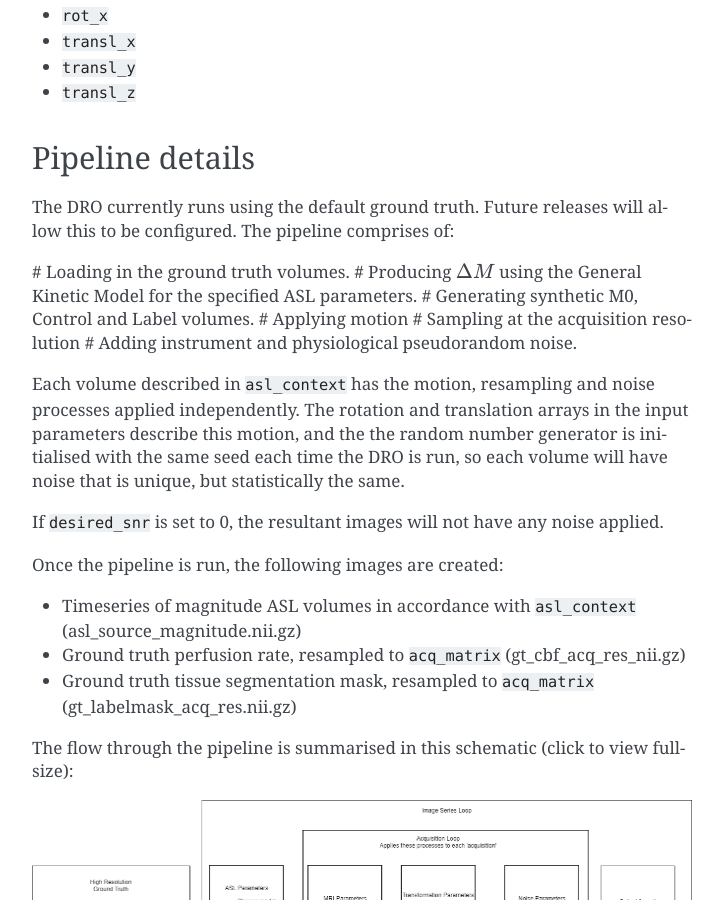
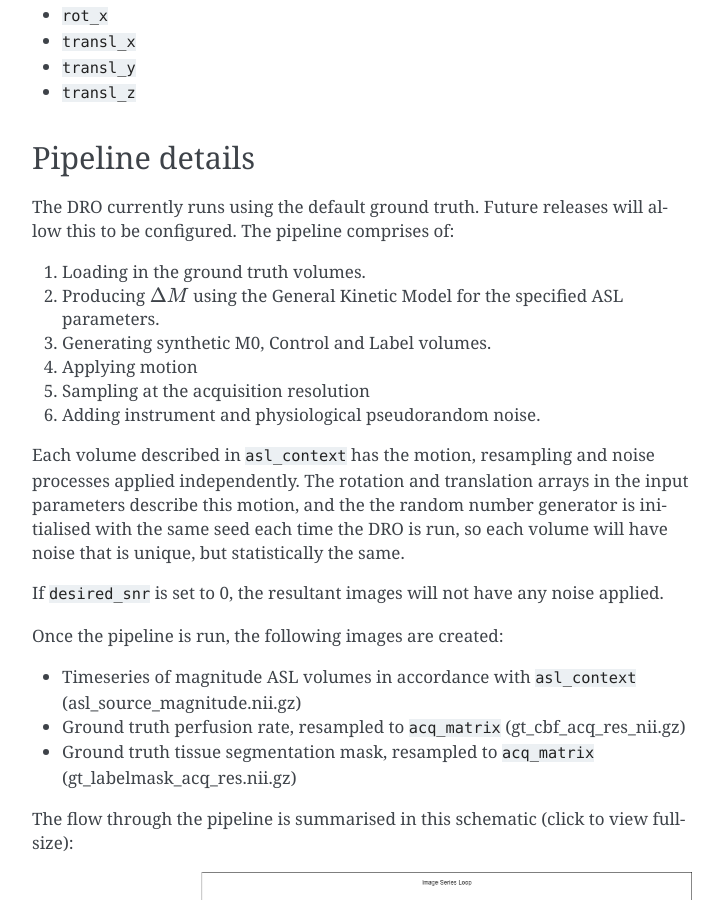
Before and after one commit to gold-standard-phantoms/asldro, a Sphinx documentation site: the page built from docs/usage/quickstart.rst, in a window 1280 px wide and 900 px high, scrolled down 1617 px. Shown: the whole window, without its empty margins (388-1111 px from the left). Built offline with Sphinx 7.4.7, drawn with Linux system fonts in a browser that asks for light colours; pages that are not in the unit, such as notebooks, are missing from menus.

```diff
--- a/docs/usage/quickstart.rst
+++ b/docs/usage/quickstart.rst
@@ -77,12 +77,12 @@ Pipeline details
 The DRO currently runs using the default ground truth.
 Future releases will allow this to be configured.  The pipeline comprises of:
 
-# Loading in the ground truth volumes.
-# Producing :math:`\Delta M` using the General Kinetic Model for the specified ASL parameters.
-# Generating synthetic M0, Control and Label volumes.
-# Applying motion
-# Sampling at the acquisition resolution
-# Adding instrument and physiological pseudorandom noise.
+#. Loading in the ground truth volumes.
+#. Producing :math:`\Delta M` using the General Kinetic Model for the specified ASL parameters.
+#. Generating synthetic M0, Control and Label volumes.
+#. Applying motion
+#. Sampling at the acquisition resolution
+#. Adding instrument and physiological pseudorandom noise.
 
 Each volume described in ``asl_context`` has the motion, resampling and noise processes applied
 independently. The rotation and translation arrays in the input parameters describe this motion, and
```
Also changed, not shown: README.md (+17 -6 lines).
